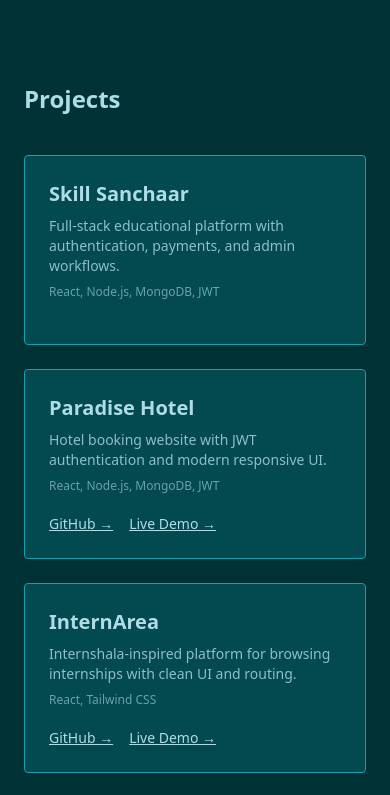
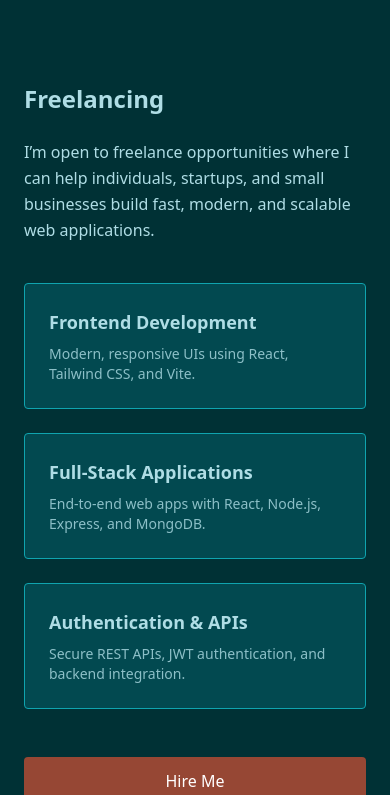
Before and after one commit to Aakash22010/myPortfolio, a React (Vite) app: page / in a window 390 px wide. Shown: the part 3880-4675 px from the top of the page. Built offline with nearby package versions, Linux system fonts and the light colour scheme.

Commit message:
first commit

```diff
--- a/src/App.jsx
+++ b/src/App.jsx
@@ -2,9 +2,10 @@ import Navbar from "./components/Navbar";
 import Hero from "./components/Hero";
 import About from "./components/About";
 import Skills from "./components/Skills";
+import Experience from "./components/Experience";
+import Freelance from "./components/Freelance";
 import Projects from "./components/Projects";
 import Contact from "./components/Contact";
-import Experience from "./components/Experience";
 import Footer from "./components/Footer";
 
 export default function App() {
@@ -15,6 +16,7 @@ export default function App() {
       <About />
       <Skills />
       <Experience />
+      <Freelance />
       <Projects />
       <Contact />
       <Footer />
--- /dev/null
+++ b/src/components/Freelance.jsx
@@ -0,0 +1,81 @@
+import { motion } from "framer-motion";
+import { fadeUp, staggerContainer } from "../animations";
+
+export default function Freelance() {
+  return (
+    <section id="freelance" className="py-20 px-6">
+      <motion.div
+        className="max-w-5xl mx-auto"
+        variants={staggerContainer}
+        initial="hidden"
+        whileInView="visible"
+        viewport={{ once: true }}
+      >
+        {/* TITLE */}
+        <motion.h2
+          variants={fadeUp}
+          className="text-2xl md:text-3xl font-bold mb-6"
+        >
+          Freelancing
+        </motion.h2>
+
+        {/* INTRO */}
+        <motion.p
+          variants={fadeUp}
+          className="max-w-2xl opacity-80 leading-relaxed mb-10"
+        >
+          I’m open to freelance opportunities where I can help individuals,
+          startups, and small businesses build fast, modern, and scalable web
+          applications.
+        </motion.p>
+
+        {/* SERVICES */}
+        <div className="grid sm:grid-cols-2 lg:grid-cols-3 gap-6 mb-12">
+          {[
+            {
+              title: "Frontend Development",
+              desc: "Modern, responsive UIs using React, Tailwind CSS, and Vite.",
+            },
+            {
+              title: "Full-Stack Applications",
+              desc: "End-to-end web apps with React, Node.js, Express, and MongoDB.",
+            },
+            {
+              title: "Authentication & APIs",
+              desc: "Secure REST APIs, JWT authentication, and backend integration.",
+            },
+          ].map((service) => (
+            <motion.div
+              key={service.title}
+              variants={fadeUp}
+              className="p-6 rounded border border-[var(--border)] bg-[var(--card)]"
+            >
+              <h3 className="font-semibold text-lg">{service.title}</h3>
+              <p className="mt-2 text-sm opacity-80">{service.desc}</p>
+            </motion.div>
+          ))}
+        </div>
+
+        {/* CTA */}
+        <motion.div
+          variants={fadeUp}
+          className="flex flex-col sm:flex-row gap-4"
+        >
+          <a
+            href="mailto:aakashdahiya167@gmail.com"
+            className="px-6 py-3 rounded bg-[var(--accent)] text-white text-center"
+          >
+            Hire Me
+          </a>
+
+          <a
+            href="#projects"
+            className="px-6 py-3 rounded border border-[var(--border)] text-center"
+          >
+            View Work
+          </a>
+        </motion.div>
+      </motion.div>
+    </section>
+  );
+}
--- a/src/components/Navbar.jsx
+++ b/src/components/Navbar.jsx
@@ -78,7 +78,7 @@ export default function Navbar() {
 function Links({ onClick }) {
   return (
     <>
-      {["about", "skills", "experience", "projects", "contact"].map((id) => (
+      {["about", "skills", "experience", "freelance", "projects", "contact"].map((id) => (
         <a
           key={id}
           href={`#${id}`}
```
